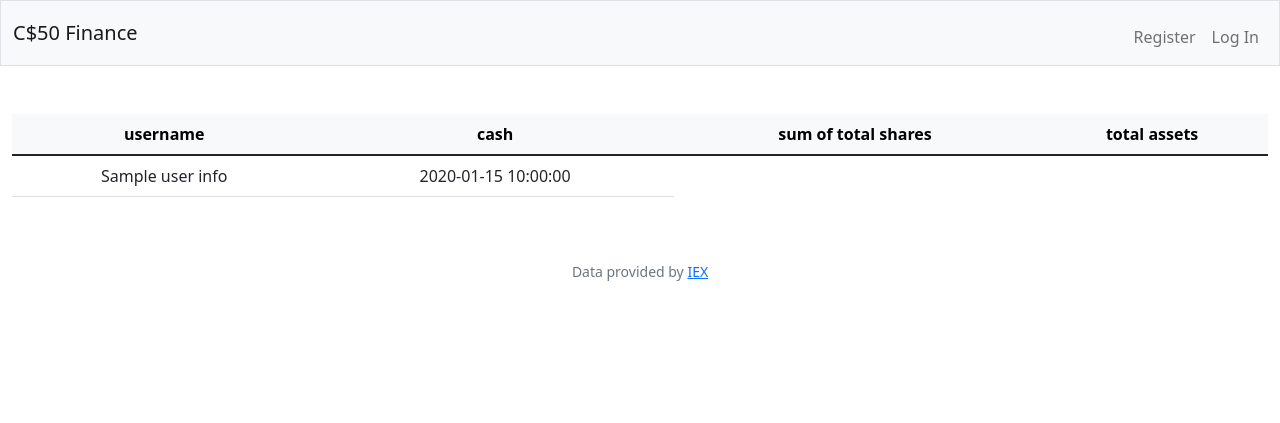
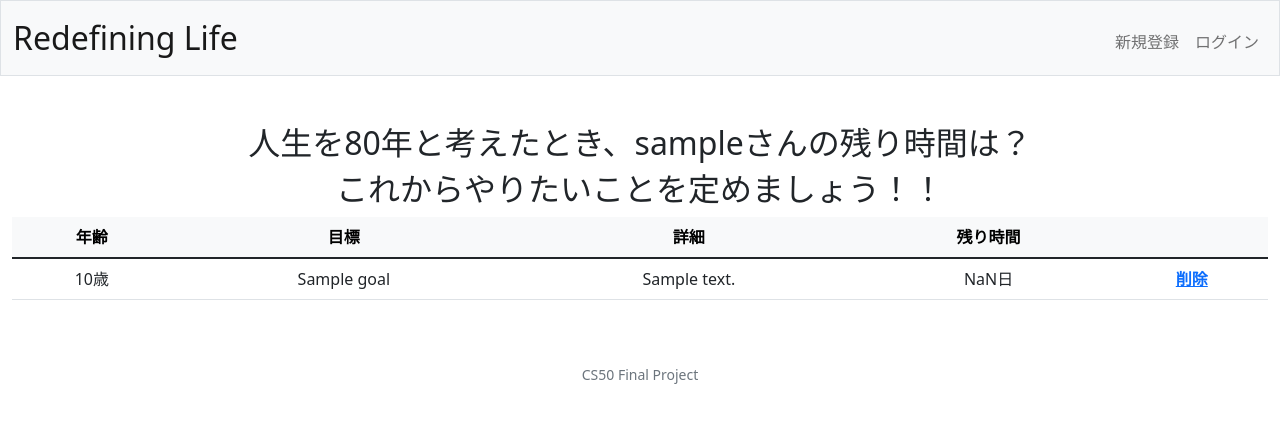
Before and after one commit to EitoNakahara/CS50-FinalProject, a Flask app: template templates/index.html in a window 1280 px wide. Shown: the top 423 px of the page. Run offline with Flask 2, Linux system fonts and the light colour scheme; the template is opened without the code that fills it: most values are stand-ins (such as "Sample title", 1, 10 or a date in 2020); parts of the project's set-up code (start-up, migrations or seed data) failed here and were passed over; some libraries are stand-ins or nearby versions.

Commit message:
code Done

```diff
--- a/app.py
+++ b/app.py
@@ -9,9 +9,10 @@
 from sqlalchemy import create_engine
 from sqlalchemy.orm import scoped_session, sessionmaker
 from sqlalchemy.ext.declarative import declarative_base
-from sqlalchemy import Column, Integer, String, DateTime, Text
-
-import pandas as pd
+from sqlalchemy import Column, Integer, String, TIMESTAMP
+from sqlalchemy import desc
+from db import DATABASE
+import sys
 
 # Configure application
 app = Flask(__name__)
@@ -24,14 +25,8 @@
 app.config["SESSION_TYPE"] = "filesystem"
 Session(app)
 
-## db
-user = 'root'
-password = 'eito8110'
-host = 'localhost'
-db_name = 'life_time'
-
-# engineの設定
-engine = create_engine(f'mysql+mysqlconnector://{user}:{password}@{host}/{db_name}')
+# engineの設定, dbの情報を取得
+engine = create_engine(DATABASE())
 
 # セッションの作成
 db_session = scoped_session(
@@ -50,36 +45,42 @@
 # Baseを継承
 class User(Base):
 
-  # テーブル名
   __tablename__ = 'users'
-  # カラムの定義
-  id = Column(Integer, primary_key=True, autoincrement=True)
-  name = Column(String(100), unique=False)
-  hash = Column(Integer, unique=False)
-  date = Column(Text, unique=False)
 
-  def __init__(self, name=None, hash=None, date=None):
-    self.name = name
+  id = Column('id', Integer, primary_key=True, autoincrement=True)
+  username = Column('username', String(200), unique=False)
+  hash = Column('password_hash', String(200), unique=False)
+  date = Column('dateofbirth', TIMESTAMP, unique=False)
+
+  def __init__(self, id=None, username=None, hash=None, date=None):
+    self.id = id
+    self.username = username
     self.hash = hash
     self.date = date
 
+class Goal(Base):
 
-Base.metadata.create_all(bind=engine)
+  __tablename__ = 'goals'
 
-def read_data():
-  """CSVファイルを読み込み、DBにデータを追加する関数
-  """
-  user_df = pd.read_csv('./data/user.csv')
+  goal_id = Column('goal_id', Integer, primary_key=True, autoincrement=True)
+  user_id = Column('user_id', Integer)
+  age = Column('age', Integer, unique=False)
+  goal = Column('goal', String(200), unique=False)
+  detail = Column('detail', String(200))
 
-  for index, _df in user_df.iterrows():
-    row = User(name=_df['name'], hash=_df['hash'], date=_df['date'])
-    # データを追加する
-    db_session.add(row)
+  def __init__(self, goal_id=None, user_id=None, age=None, goal=None, detail=None):
+    self.goal_id = goal_id
+    self.user_id = user_id
+    self.age = age
+    self.goal = goal
+    self.detail = detail
 
-  db_session.commit()
+def main(args):
+    Base.metadata.drop_all(bind=engine)
+    Base.metadata.create_all(bind=engine)
 
-read_data()
-
+if __name__ == "__main__":
+    main(sys.argv)
 
 @app.after_request
 def after_request(response):
@@ -90,59 +91,69 @@
     return response
 
 
-@app.route("/")
+@app.route('/', methods=['GET', 'POST'])
 @login_required
 def index():
-    """Show portfolio of stocks"""
-    user_info = db_session.query(User).filter(User.id == session["user_id"]).all()
+    if request.method == 'GET':
+        user_info = db_session.query(User).filter(User.id == session["user_id"]).all()[0]
+        user_date = f'{user_info.date}'
+        user_life = [int(user_date[0:4]), int(user_date[0:4])+80, user_date[5:7], user_date[8:10]]
+        goals = db_session.query(Goal).filter(Goal.user_id == session["user_id"]).order_by(Goal.age).all()
+        return render_template("index.html", user_name=user_info.username, user_life=user_life, goals=goals)
 
-    return render_template("index.html", user_info=user_info[0])
+    else:
+        age = request.form.get('age')
+        goal = request.form.get('goal')
+        detail = request.form.get('detail')
 
+        new_goal = Goal(user_id=session["user_id"], age=age, goal=goal, detail=detail)
+
+        db_session.add(new_goal)
+        db_session.commit()
+        return redirect('/')
+
+
+@app.route("/create")
+def create():
+        return render_template("create.html")
+
+@app.route('/delete/<int:id>')
+def delete(id):
+    post = Goal.query.get(id)
+
+    db_session.delete(post)
+    db_session.commit()
+    return redirect('/')
 
 @app.route("/login", methods=["GET", "POST"])
 def login():
     """Log user in"""
 
-    # Forget any user_id
     session.clear()
 
-    # User reached route via POST (as by submitting a form via POST)
     if request.method == "POST":
-
-        # Ensure username was submitted
         if not request.form.get("username"):
             return apology("must provide username", 403)
-
-        # Ensure password was submitted
         elif not request.form.get("password"):
             return apology("must provide password", 403)
+        rows = db_session.query(User).filter(User.username == request.form.get("username")).all()
 
-        # Query database for username
-        rows = db_session.query(User).filter(User.id == request.form.get("username")).all()
-
-        # Ensure username exists and password is correct
-        if len(rows) != 1 or not check_password_hash(rows[0]["hash"], request.form.get("password")):
+        if len(rows) != 1 or not check_password_hash(rows[0].hash, request.form.get("password")):
             return apology("invalid username and/or password", 403)
 
-        # Remember which user has logged in
-        session["user_id"] = rows[0]["id"]
+        session["user_id"] = rows[0].id
 
-        # Redirect user to home page
         return redirect("/")
 
-    # User reached route via GET (as by clicking a link or via redirect)
     else:
-        return render_template("login.html")
+        users = db_session.query(User).all()
+        return render_template("login.html", users=users)
 
 
 @app.route("/logout")
 def logout():
     """Log user out"""
-
-    # Forget any user_id
     session.clear()
-
-    # Redirect user to login form
     return redirect("/login")
 
 
@@ -154,7 +165,7 @@
         if not username:
             return apology("No username entered!")
 
-        if db_session.query(User).filter(User.name == username).all():
+        if db_session.query(User).filter(User.username == username).all():
             return apology("Sorry! That username already exists!")
         password = request.form.get("password")
         confirmation = request.form.get("confirmation")
@@ -164,7 +175,7 @@
             return apology("Please check password!")
 
         user_name = User()
-        user_name.name = username
+        user_name.username = username
         user_name.hash = generate_password_hash(password)
         user_name.date = dateofbirth
         db_session.add(user_name)
--- a/data/user.csv
+++ /dev/null
@@ -1,3 +0,0 @@
-id,name,hash,date
-1,eito,1,2000-06-02
-1,nakahara,pbkdf2:sha256:260000$4hUCzRMcaXYBa7Ym$aee9fc804a9c541008fbfaee761e243da106e35782491367d608e2004f8a75fc,2023-03-01
--- a/requirements.txt
+++ /dev/null
@@ -1,4 +0,0 @@
-cs50
-Flask
-Flask-Session
-requests
--- /dev/null
+++ b/static/styles.css
@@ -0,0 +1,27 @@
+/* Size for brand */
+nav .navbar-brand
+{
+    font-size: xx-large;
+}
+
+/* Colors for brand */
+nav .navbar-brand .blue
+{
+    color: #537fbe;
+}
+nav .navbar-brand .red
+{
+    color: #ea433b;
+}
+nav .navbar-brand .yellow
+{
+    color: #f5b82e;
+}
+nav .navbar-brand .green
+{
+    color: #2e944b;
+}
+nav .navbar-brand .brack
+{
+    color: #000000;
+}
--- a/templates/index.html
+++ b/templates/index.html
@@ -5,21 +5,72 @@
 {% endblock %}
 
 {% block main %}
+<script type="text/javascript">
+    var year = "{{user_life[1]}}";var month = "{{user_life[2]}}";var day = "{{user_life[3]}}";var hour = "0";var minute = "0";var centi = "1";
+    var convert = "0";var roop = "";
+    var cnt1 = "日";var cnt2 = "時間";var cnt3 = "分";var cnt4 = "秒";
+    var baseoffset = "none";var cuttime = "0";
+    var br1 = "0";var br2 = "0";var br3 = "0";var br4 = "1";
+    var com1 = "残り";var com2 = "";var com3 = "";var com4 = "";var end = "1";
+    var width = "80%";var height = "200";
+    var font = "ms pgothic";var font2 = "7seg4";var size = "60";var t_size = "100";var l_height = "0";var t_height = "200";var bold = "";var italic = "";var line = "";
+    var space = "0px 0px 0px 0px";
+    var align = "2";var img = "";
+    var color1 = "FFFFFF";var color2 = "FF0000";var color3 = "000000";
+</script>
+<script type="text/javascript" src="//countdown.reportitle.com/js/neo1.js"></script><a href="//countdown.reportitle.com/"></a><script type="text/javascript" src="//countdown.reportitle.com/js/neo2.js"></script>
+<h2>人生を80年と考えたとき、{{user_name}}さんの残り時間は？</h2>
+<h2>これからやりたいことを定めましょう！！</h2>
+
+
+<script>
+  function countdownTimer(id, countDownDate) {
+    var x = setInterval(function() {
+      var now = new Date().getTime();
+      var distance = countDownDate - now;
+
+      // 日数、時間、分数、秒数の計算
+      var days = Math.floor(distance / (1000 * 60 * 60 * 24));
+
+      // タイマー表示の更新
+      document.getElementById(id).innerHTML = days + "日 ";
+
+      // カウントダウン終了時の処理
+      if (distance < 0) {
+        clearInterval(x);
+        document.getElementById(id).innerHTML = "終了！";
+      }
+    }, 1000);
+  }
+</script>
+
 <table class="table">
     <thead class="table-light">
         <tr>
-            <th>username</th>
-            <th>cash</th>
-            <th>sum of total shares</th>
-            <th>total assets</th>
+            <th>年齢</th>
+            <th>目標</th>
+            <th>詳細</th>
+            <th>残り時間</th>
+            <th></th>
         </tr>
     </thead>
     <tbody>
+        {% for goal in goals %}
+            <script>
+                var countDownDate1 = new Date("{{user_life[0]+goal.age}}-{{user_life[2]}}-{{user_life[3]}}T00:00:00").getTime();
+                countdownTimer("timer_{{goal.goal_id}}", countDownDate1);
+            </script>
+
             <tr>
-                <td>{{user_info.name}}</td>
-                <td>{{user_info.date}}</td>
+                <td>{{goal.age}}歳</td>
+                <td>{{goal.goal}}</td>
+                <td>{{goal.detail}}</td>
+                <td><div id="timer_{{goal.goal_id}}"></div></td>
+                <th><a href="/delete/{{ goal.goal_id }}" role="button">削除</a></th>
             </tr>
+        {% endfor %}
     </tbody>
 </table>
 
+
 {% endblock %}
--- a/templates/layout.html
+++ b/templates/layout.html
@@ -1,6 +1,6 @@
 <!DOCTYPE html>
 
-<html lang="en">
+<html lang="ja">
 
     <head>
 
@@ -16,7 +16,8 @@
 
         <link href="/static/styles.css" rel="stylesheet">
 
-        <title>The remainder time of one's life: {% block title %}{% endblock %}</title>
+        <title>Redefining Life: {% block title %}{% endblock %}</title>
+
 
     </head>
 
@@ -24,26 +25,22 @@
 
         <nav class="bg-light border navbar navbar-expand-md navbar-light">
             <div class="container-fluid">
-                <a class="navbar-brand" href="/"><span class="blue">C</span><span class="red">$</span><span class="yellow">5</span><span class="green">0</span> <span class="red">Finance</span></a>
+                <a class="navbar-brand" href="/"><span class="black">Redefining Life</span></a>
                 <button aria-controls="navbar" aria-expanded="false" aria-label="Toggle navigation" class="navbar-toggler" data-bs-target="#navbar" data-bs-toggle="collapse" type="button">
                     <span class="navbar-toggler-icon"></span>
                 </button>
                 <div class="collapse navbar-collapse" id="navbar">
                     {% if session["user_id"] %}
                         <ul class="navbar-nav me-auto mt-2">
-                            <li class="nav-item"><a class="nav-link" href="/quote">Quote</a></li>
-                            <li class="nav-item"><a class="nav-link" href="/buy">Buy</a></li>
-                            <li class="nav-item"><a class="nav-link" href="/sell">Sell</a></li>
-                            <li class="nav-item"><a class="nav-link" href="/charge">charge</a></li>
-                            <li class="nav-item"><a class="nav-link" href="/history">History</a></li>
+                            <li class="Add Goal"><a class="nav-link" href="/create">追加</a></li>
                         </ul>
                         <ul class="navbar-nav ms-auto mt-2">
-                            <li class="nav-item"><a class="nav-link" href="/logout">Log Out</a></li>
+                            <li class="nav-item"><a class="nav-link" href="/logout">ログアウト</a></li>
                         </ul>
                     {% else %}
                         <ul class="navbar-nav ms-auto mt-2">
-                            <li class="nav-item"><a class="nav-link" href="/register">Register</a></li>
-                            <li class="nav-item"><a class="nav-link" href="/login">Log In</a></li>
+                            <li class="nav-item"><a class="nav-link" href="/register">新規登録</a></li>
+                            <li class="nav-item"><a class="nav-link" href="/login">ログイン</a></li>
                         </ul>
                     {% endif %}
                 </div>
@@ -63,7 +60,7 @@
         </main>
 
         <footer class="mb-5 small text-center text-muted">
-            Data provided by <a href="https://iexcloud.io/">IEX</a>
+            CS50 Final Project</a>
         </footer>
 
     </body>
```
Also changed, not shown: helpers.py (+1 -34 lines), templates/create.html (added, +19 -0 lines), templates/login.html (line endings or trailing spaces), 1 other file.
